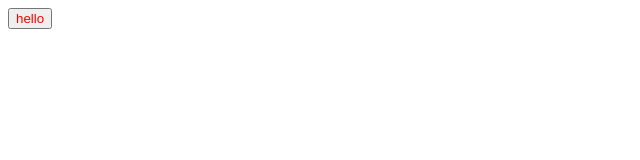
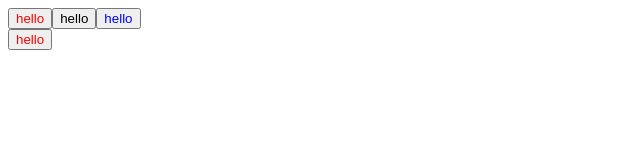
Before and after one commit to Vicavio/Meet-Tasks, a plain HTML site: page index.html in a window 1280 px wide. Shown: the whole page, without its empty margins (0-640 px from the left). Drawn offline with Linux system fonts and the light colour scheme.

Commit message:
second commit

```diff
--- a/app.js
+++ b/app.js
@@ -29,14 +29,22 @@ class Button {
     }
 }
 
-const clickButton = new Button ("red", "hello")
-document.body.innerHTML = clickButton.render()
+//const clickButton = new Button ("red", "hello")
+//document.body.innerHTML = clickButton.render()
 
 // hw1:  cu ajutorul forEach() sa se afiseze butoanele intr un div
-// hw*:  sa se afiseze doar butoanele care sunt doar de o anumita culoare
 
 let buttons = [new Button ("red", "hello"), new Button ("black", "hello"), new Button ("blue", "hello")]
+buttons.forEach(button => {
+    //console.log(button)
+    document.getElementById("newButtons").innerHTML += button.render()
+})
 
+// hw*:  sa se afiseze doar butoanele care sunt doar de o anumita culoare
+const result = buttons.filter(button => button.color ==="red").forEach(element =>{
+    document.getElementById("sameColor").innerHTML += element.render()
+})
+//console.log(result)
 
 
 // ex. 3
@@ -54,14 +62,18 @@ executor((value) =>{
 
 // hw2: de desenat diagrama schimb de date intre doua functii, o functie o apeleaza pe cealalta
 
+// - Declare function called executor
+// - Assign as parameter another function cb
+// - Store cb function as a value, with 2 passed as an argument in a variable r --> [this will be used in the invoked function]
+// - Since executor function is a first class object, we can access .name property
+//---
+// - Invoke the executor function and as an argument pass another callback function wich can then be invoked during the execution of that higher order function (that it is an argument of).
+
 
 
 // ex. 4
 
 const callbacks = [];
-
-// hw3: gasiti o solutie in js prin care sa blocati modificarea ulterioara a array ului
-// hint* mai intii cu un obiect literal, dupa care array
 
 callbacks.push(() => {
     console.log('first function');
@@ -72,3 +84,7 @@ callbacks.push(() => {
 })
 //callbacks[0]()
 callbacks.forEach((item) => item())
+
+// hw3: gasiti o solutie in js prin care sa blocati modificarea ulterioara a array ului
+// hint* mai intii cu un obiect literal, dupa care array
+ Object.freeze(callbacks)
--- a/index.html
+++ b/index.html
@@ -7,6 +7,12 @@
     <title>Document</title>
 </head>
 <body>
+    <div id="newButtons">
+        <!--add three buttons here with js-->
+    </div>
+    <div id="sameColor">
+
+    </div>
     <script src="app.js"></script>
 </body>
 </html>
```
